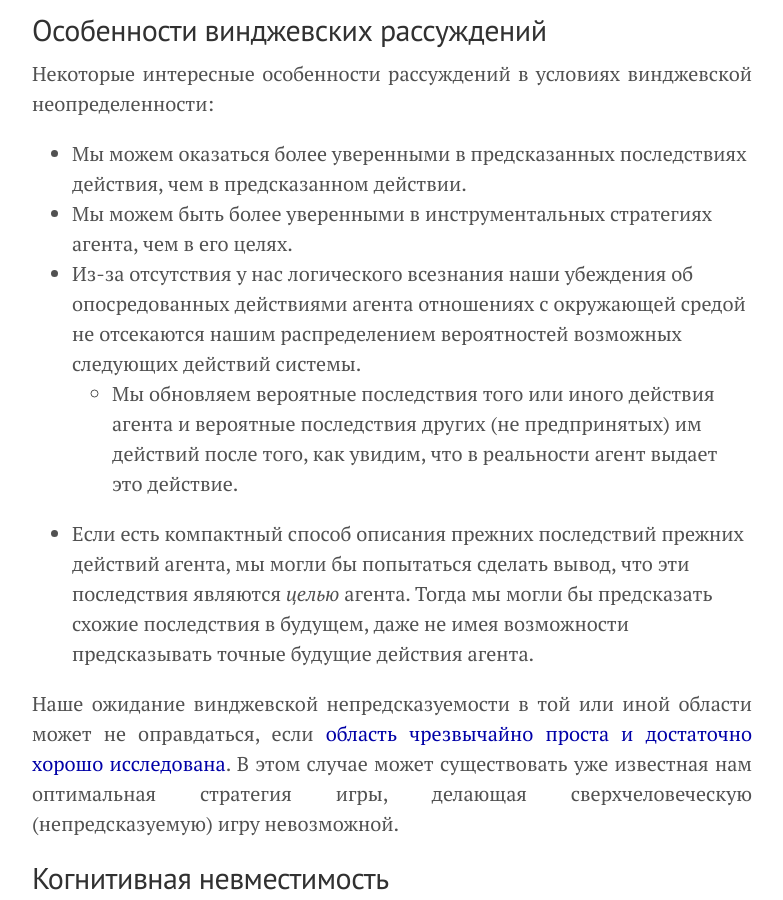
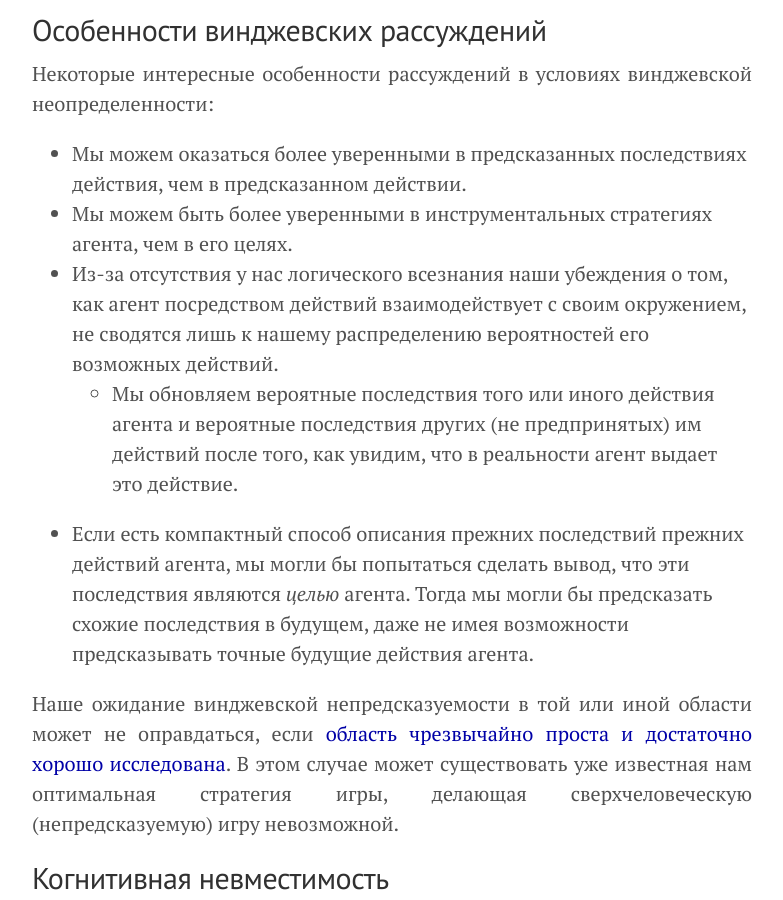
Before and after one commit to KKirdan/kkirdan.github.io, a Jekyll site: the page built from translations/arbital/vingean-uncertainty.md, in a window 1280 px wide and 900 px high, scrolled down 3879 px. Shown: the whole window, without its empty margins (248-1031 px from the left). Built offline with Jekyll 4.4.1, drawn with Linux system fonts in a browser that asks for light colours; formulas are drawn with MathJax 3.

Commit message:
Update vingean-uncertainty.md

```diff
--- a/translations/arbital/vingean-uncertainty.md
+++ b/translations/arbital/vingean-uncertainty.md
@@ -51,7 +51,7 @@
 
 - Мы можем оказаться более уверенными в предсказанных последствиях действия, чем в предсказанном действии.
 - Мы можем быть более уверенными в инструментальных стратегиях агента, чем в его целях.
-- Из-за отсутствия у нас логического всезнания наши убеждения об опосредованных действиями агента отношениях с окружающей средой не отсекаются нашим распределением вероятностей возможных следующих действий системы.
+- Из-за отсутствия у нас логического всезнания наши убеждения о том, как агент посредством действий взаимодействует с своим окружением, не сводятся лишь к нашему распределению вероятностей его возможных действий.
   - Мы обновляем вероятные последствия того или иного действия агента и вероятные последствия других (не предпринятых) им действий после того, как увидим, что в реальности агент выдает это действие.
 - Если есть компактный способ описания прежних последствий прежних действий агента, мы могли бы попытаться сделать вывод, что эти последствия являются _целью_ агента. Тогда мы могли бы предсказать схожие последствия в будущем, даже не имея возможности предсказывать точные будущие действия агента.
 
```
